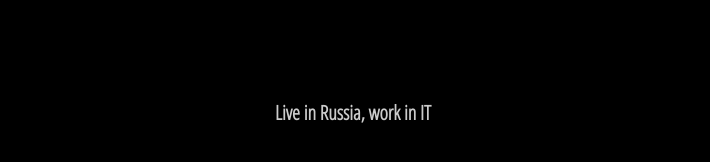
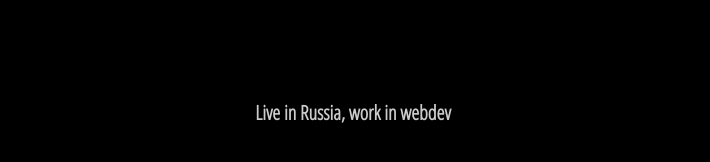
Before and after one commit to ptmt/ptmt.github.com, a Jekyll site: the page index.html, which Jekyll copies as it is, in a window 1280 px wide. Shown: the part 275-437 px from the top of the page, without its empty margins (287-997 px from the left). Built offline with Jekyll 4.4.1, drawn with Linux system fonts in a browser that asks for light colours; Markdown is read by kramdown in place of the engine named in the settings.

Commit message:
Update master

```diff
--- a/index.html
+++ b/index.html
@@ -32,7 +32,7 @@
 		    <li><a href="http://twitter.com/potomushto">@potomushto</a><li>
 		</ul>
 	  </nav>
-	  <h2>Live in Russia, work in IT</h2>
+	  <h2>Live in Russia, work in webdev</h2>
 	</section>
 	<script type="text/javascript">
 		var _gaq = _gaq || [];
```
